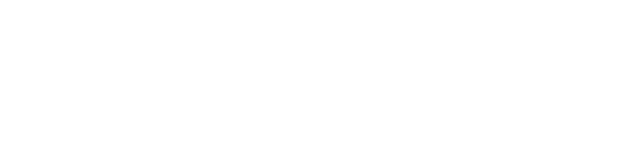
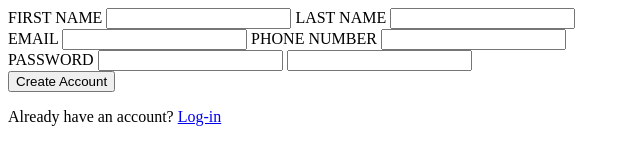
Before and after one commit to derek4987/sign-up-form, a plain HTML site: page index.html in a window 1280 px wide. Shown: the whole page, without its empty margins (0-640 px from the left). Drawn offline with Linux system fonts and the light colour scheme.

Commit message:
basic html form, need bg photo, etc.

```diff
--- a/index.html
+++ b/index.html
@@ -8,6 +8,32 @@
     <link rel="stylesheet" href="./style.css">
 </head>
 <body>
+    <div>
+        <form action="http://httpbin.org/post" method="post">
+            <div>
+                <label for="first-name">FIRST NAME</label>
+                <input type="text" name="first-name" id="first-name">
+                <label for="last-name">LAST NAME</label>
+                <input type="text" name="last-name" id="last-name">
+            </div>
+            <div>
+                <label for="email">EMAIL</label>
+                <input type="email" name="email" id="email">
+                <label for="phone-nbr">PHONE NUMBER</label>
+                <input type="tel" name="phone-nbr" id="phone-nbr">
+            </div>
+            <div>
+                <label for="password">PASSWORD</label>
+                <input type="password" name="password" id="password">
+                <label for="confirm-password"></label>
+                <input type="password" name="confirm-password" id="confirmpassword">
+            </div>
+            <div>
+                <button type="submit">Create Account</button>
+                <p>Already have an account? <a href="http://google.com">Log-in</a></p>
+            </div>
+        </form>
+    </div>
 
 </body>
 </html>
--- a/style.css
+++ b/style.css
@@ -0,0 +1,6 @@
+
+/* import downloaded logo font */
+@font-face {
+    font-family: odin-font;
+    src: url(./Fonts/Norse-Bold.otf);
+}
```
